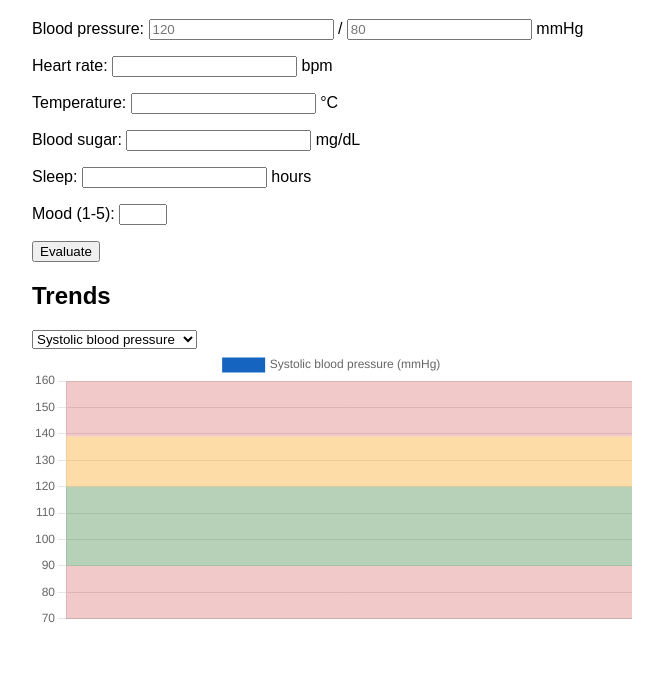
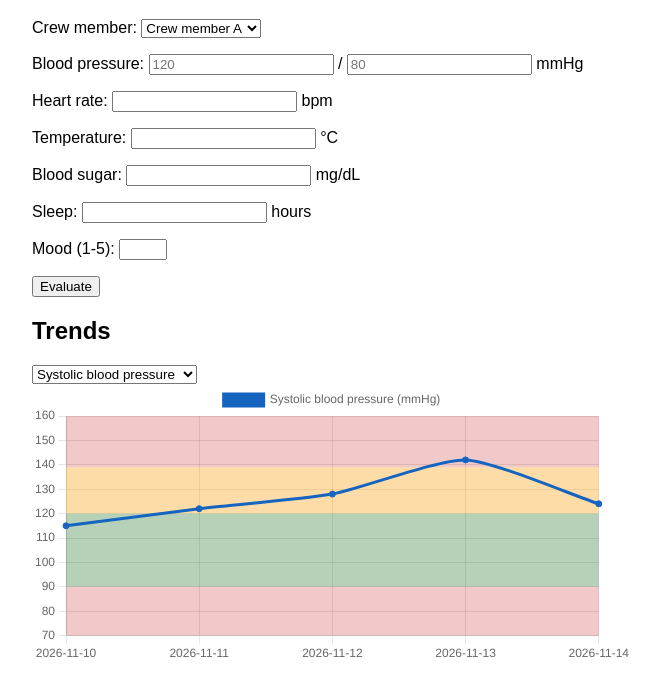
Before and after one commit to damamarquez151-wq/KUXTAL-, a plain HTML site: page prueba-lili.html in a window 1280 px wide. Shown: the part 61-758 px from the top of the page, without its empty margins (308-971 px from the left). Drawn offline with Linux system fonts and the light colour scheme; no server answers.

Commit message:
Use crew letters from simulated data

```diff
--- a/js/app.js
+++ b/js/app.js
@@ -66,7 +66,7 @@ const LIMITES = {
 // Qué tripulante está elegido en la lista de Carlos (si no hay lista, "Crew A")
 function tripulanteActual() {
   const selector = document.getElementById("crew-select");
-  return selector && selector.value ? selector.value : "Crew A";
+    return selector && selector.value ? selector.value : "A";
 }
 function leerFormulario() {
     const chequeo = { tripulante: tripulanteActual(), fecha: new Date().toISOString().slice(0, 10) };
--- a/js/graficas.js
+++ b/js/graficas.js
@@ -83,7 +83,7 @@ function dibujarGrafica(idIndicador) {
     },
     options: {
       responsive: true,
-      scales: { y: { suggestedMin: ind.amarillo[0] - margen, suggestedMax: ind.amarillo[1] + margen } },
+            scales: { y: { suggestedMin: bajo - margen, suggestedMax: alto + margen } },
       plugins: { franjas: { indicador: ind } }
     },
     plugins: [franjas]
--- a/prueba-lili.html
+++ b/prueba-lili.html
@@ -6,6 +6,13 @@
 </head>
 <body style="font-family: sans-serif; max-width: 600px; margin: 20px auto;">
   <h1>Daily check-in (test)</h1>
+    <p>Crew member:
+    <select id="crew-select">
+      <option value="A">Crew member A</option>
+      <option value="B">Crew member B</option>
+      <option value="C">Crew member C</option>
+    </select>
+  </p>
 
   <p>Blood pressure: <input id="presion_sistolica" type="number" step="any" placeholder="120">
      / <input id="presion_diastolica" type="number" step="any" placeholder="80"> mmHg</p>
```
